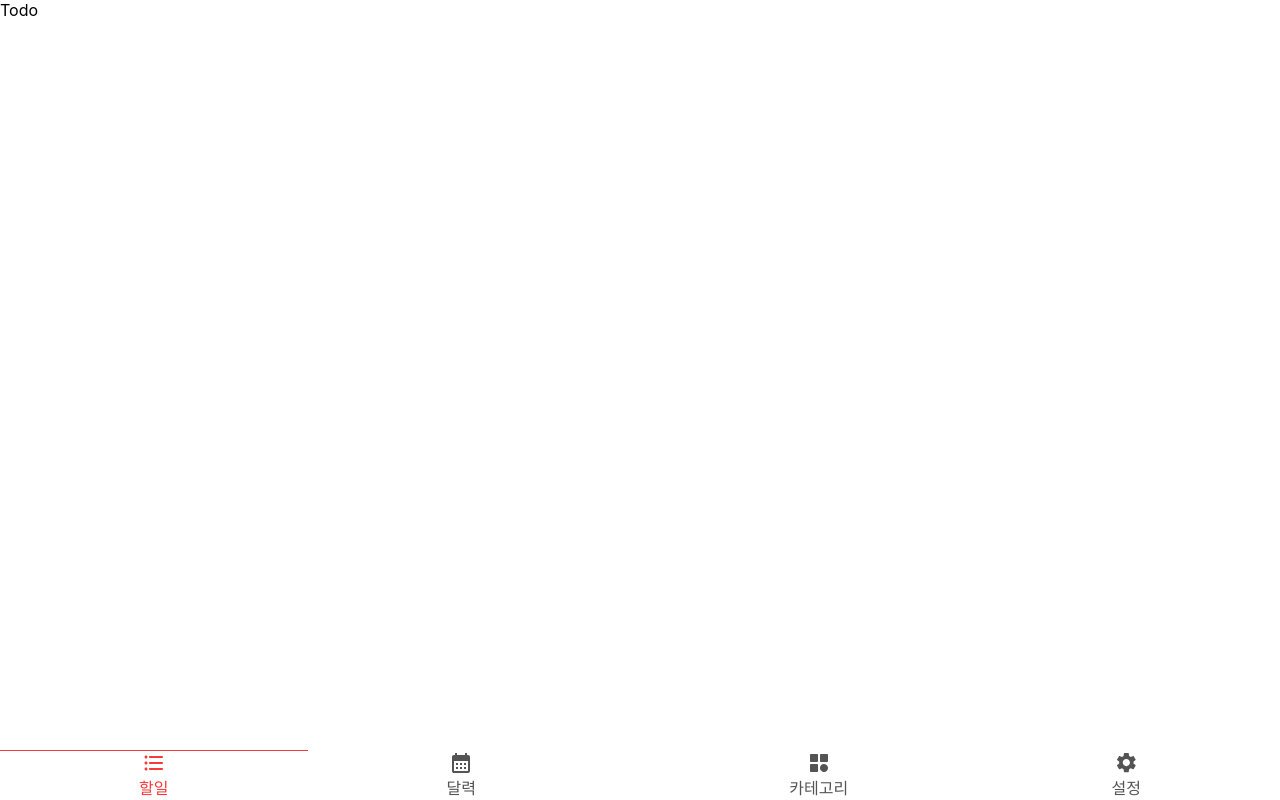
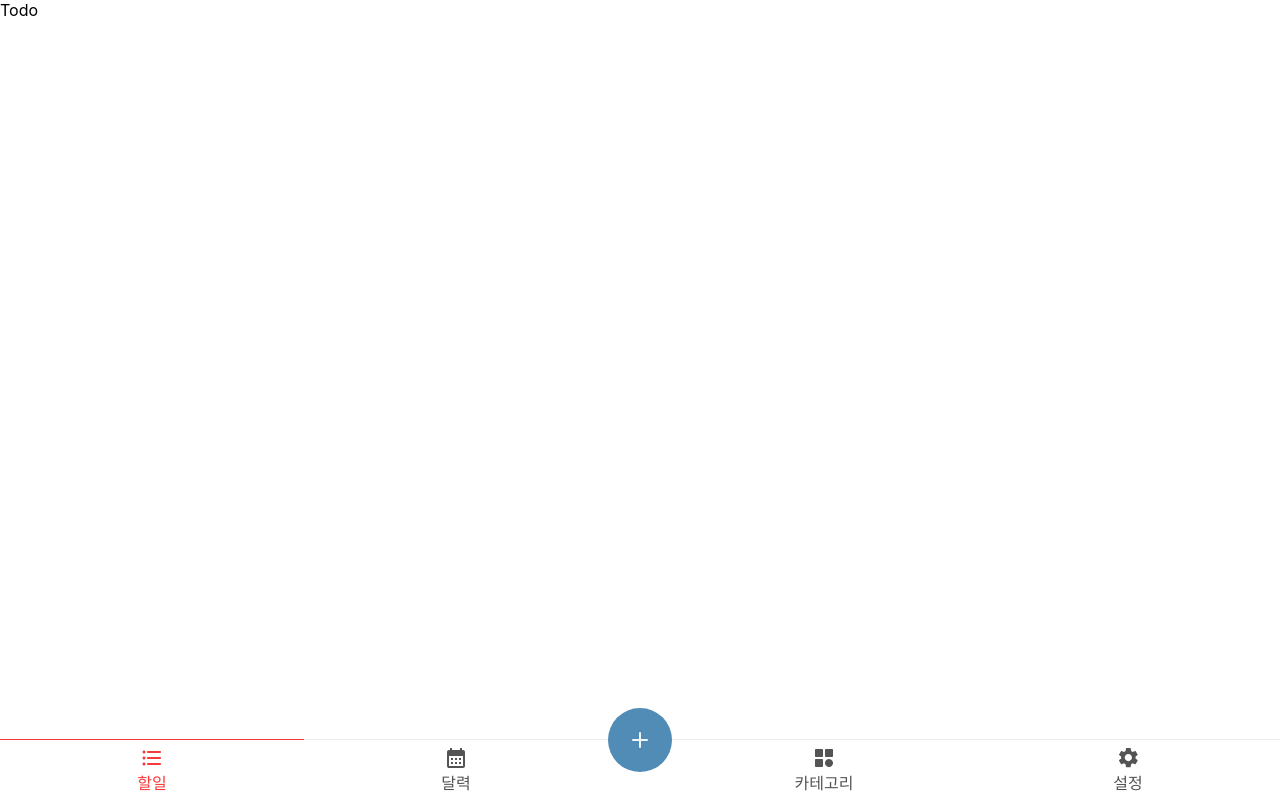
Before and after one commit to cheonjiyun/tornado-todo, a React (Vite) app: page / in a window 1280 px wide. Built offline with nearby package versions, Linux system fonts and the light colour scheme; a web font is replaced by a local one.

Commit message:
feat: 네비게이션에 +버튼 추가

```diff
--- a/src/component/nav/Nav.tsx
+++ b/src/component/nav/Nav.tsx
@@ -1,7 +1,6 @@
 import { useLocation, useNavigate } from "react-router-dom";
 import styled from "styled-components";
 import { Variable } from "../../style/Variable";
-import { useEffect } from "react";
 
 export const Nav = () => {
     const navigate = useNavigate();
@@ -114,18 +113,19 @@ const Navigation = styled.nav<NavigationPropsType>`
     justify-content: space-between;
     align-items: center;
     width: 100%;
-    height: 50px;
+    height: 60px;
+    border-top: 1px solid #ebebeb;
 
     &::after {
         content: "";
         position: absolute;
-        top: 0px;
+        top: -1px;
         ${(props) =>
             props.selectedLocation === 0 || props.selectedLocation === 1
-                ? `left: calc((100vw - 50px) / 4 * ${props.selectedLocation})`
-                : `left: calc((100vw - 50px) / 4 * ${props.selectedLocation} + 50px)`}; // 빨간색 선이 위치할 곳
+                ? `left: calc((100vw - 4rem) / 4 * ${props.selectedLocation})`
+                : `left: calc((100vw - 4rem) / 4 * ${props.selectedLocation} + 4rem)`}; // 빨간색 선이 위치할 곳
 
-        width: calc((100vw - 50px) / 4); // 버튼 하나가 차지하는 가로 크기
+        width: calc((100vw - 4rem) / 4); // 버튼 하나가 차지하는 가로 크기
         height: 1px;
         background-color: ${Variable.navSelectedColor};
 
@@ -152,6 +152,43 @@ const NavMenu = styled.nav<NavMenuPropsType>`
 `;
 
 const PlusButton = styled.div`
-    width: 50px;
-    height: 50px;
+    flex-grow: 0;
+    flex-shrink: 0;
+    position: relative;
+    top: -50%;
+    width: 4rem;
+    height: 4rem;
+    background-color: ${Variable.primaryColor};
+    border-radius: 100%;
+    transition: transform 0.3s;
+    cursor: pointer;
+    z-index: 1;
+
+    &:hover {
+        transform: scale(120%);
+    }
+
+    &::before {
+        content: "";
+        position: absolute;
+        top: 50%;
+        left: 50%;
+        width: 16px;
+        height: 2px;
+        background-color: #f0f5f8;
+        transform: translate(-50%, -50%);
+        border-radius: 16px;
+    }
+
+    &::after {
+        content: "";
+        position: absolute;
+        top: 50%;
+        left: 50%;
+        width: 2px;
+        height: 16px;
+        background-color: #f0f5f8;
+        transform: translate(-50%, -50%);
+        border-radius: 16px;
+    }
 `;
--- a/src/style/Variable.ts
+++ b/src/style/Variable.ts
@@ -1,4 +1,5 @@
 export const Variable = {
     navDefaultColor: "#545454",
     navSelectedColor: "#F83939",
+    primaryColor: "#518CB7",
 };
```
